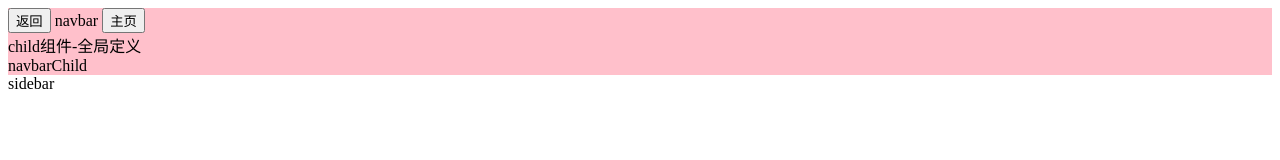
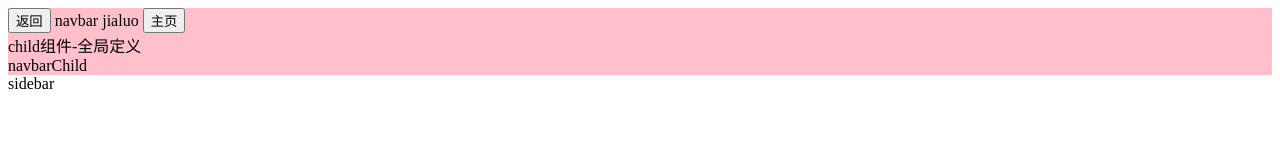
Before and after one commit to webProgrammer-wm/vue-learn, a plain HTML site: page index.html in a window 1280 px wide. Drawn offline with nearby package versions, Linux system fonts and the light colour scheme.

Commit message:
11-3 组件与实例的区别

```diff
--- a/index.html
+++ b/index.html
@@ -23,11 +23,13 @@
     <script type="text/javascript">
       // 1.全局定义组件（作用域隔离）
       Vue.component('navBar', {
+        // 组件必须要有一个根节点
         template:
           `
             <div style="background: pink;">
               <button @click="handleBack()">返回</button>
               navbar
+              {{ name }}
               <button>主页</button>
               <child></child>
               <navbar-child></navbar-child>
@@ -38,6 +40,12 @@
         methods: {
           handleBack() {
             console.log('back')
+          }
+        },
+        // 组件与实例的区别 - data 的写法
+        data() {
+          return {
+            name: 'jialuo'
           }
         },
         // 局部定义组件-只能在它的父组件使用
```
